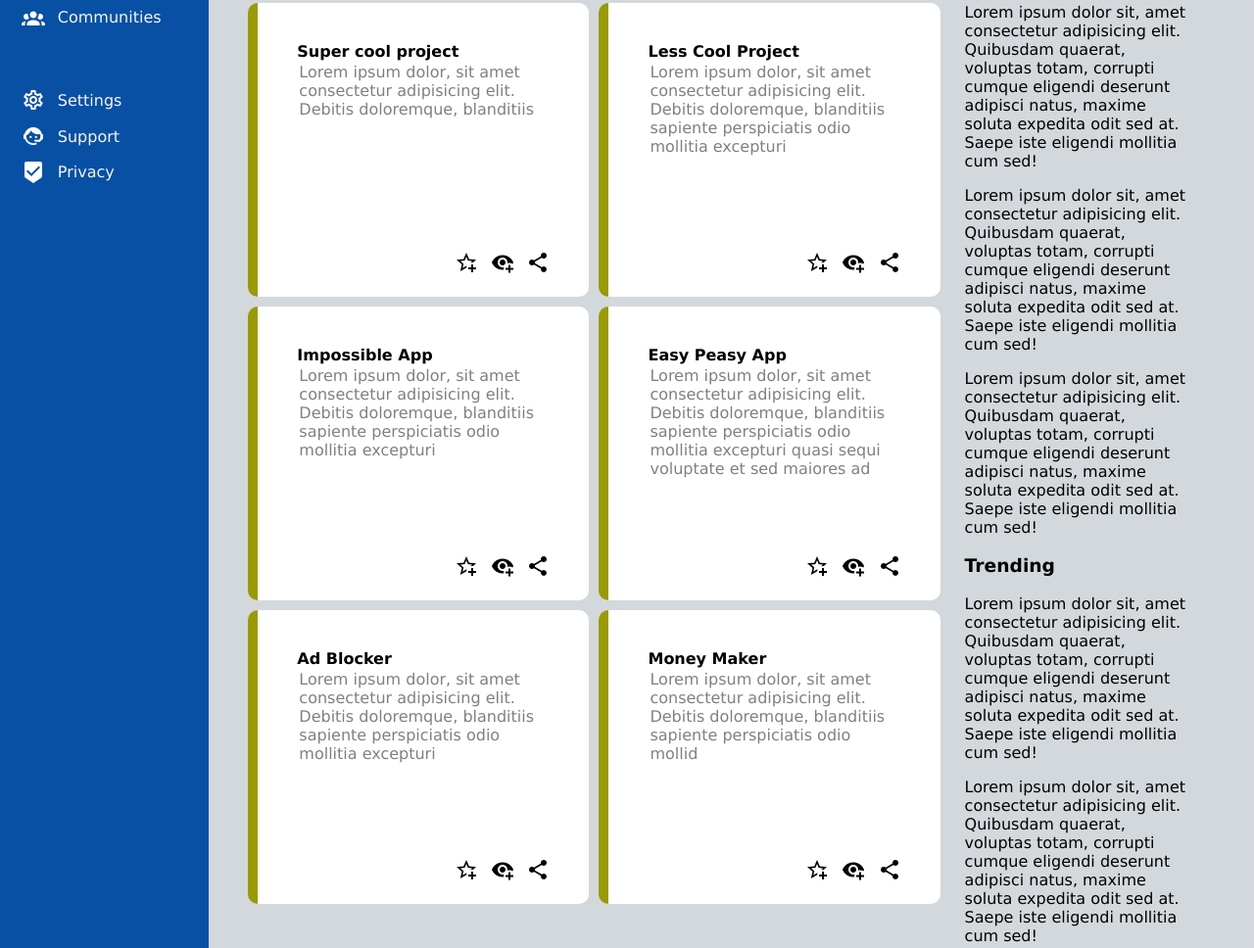
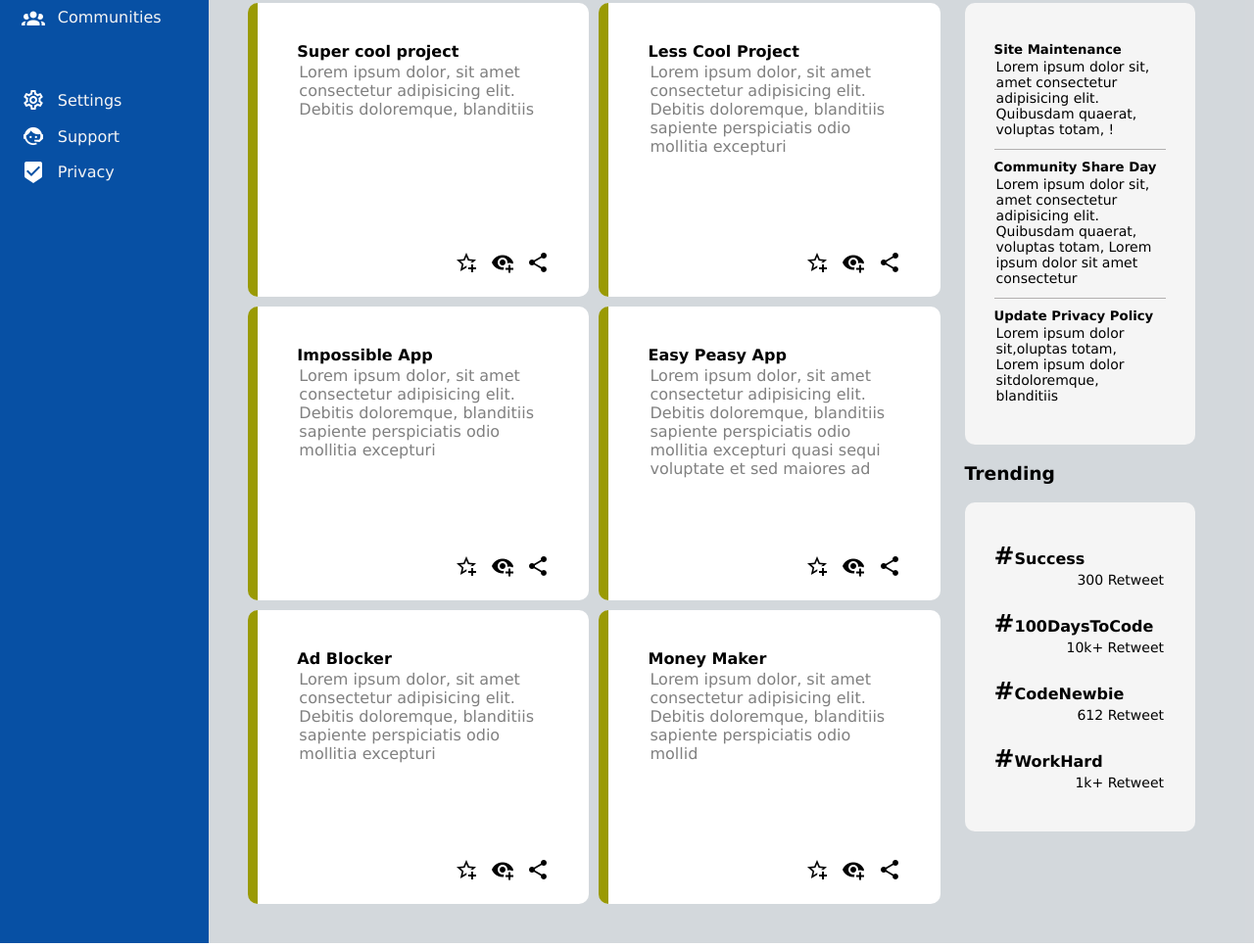
Before and after one commit to Ameen-Here/admin-dashboard, a plain HTML site: page index.html in a window 1280 px wide. Shown: the part 289-1257 px from the top of the page at 98% size. Drawn offline with Linux system fonts and the light colour scheme.

Commit message:
Completed initial design, ready to deploy

```diff
--- a/index.html
+++ b/index.html
@@ -211,45 +211,48 @@
         <div class="news-section">
           <h3>Announcement</h3>
           <div class="announcement-info">
+            <div class="announcement">
+              <h5>Site Maintenance</h5>
               <p>
                 Lorem ipsum dolor sit, amet consectetur adipisicing elit.
-              Quibusdam quaerat, voluptas totam, corrupti cumque eligendi
-              deserunt adipisci natus, maxime soluta expedita odit sed at. Saepe
-              iste eligendi mollitia cum sed!
+                Quibusdam quaerat, voluptas totam, !
               </p>
+            </div>
+
+            <div class="announcement">
+              <h5>Community Share Day</h5>
               <p>
                 Lorem ipsum dolor sit, amet consectetur adipisicing elit.
-              Quibusdam quaerat, voluptas totam, corrupti cumque eligendi
-              deserunt adipisci natus, maxime soluta expedita odit sed at. Saepe
-              iste eligendi mollitia cum sed!
+                Quibusdam quaerat, voluptas totam, Lorem ipsum dolor sit amet
+                consectetur
               </p>
+            </div>
+            <div class="announcement">
+              <h5>Update Privacy Policy</h5>
               <p>
-              Lorem ipsum dolor sit, amet consectetur adipisicing elit.
-              Quibusdam quaerat, voluptas totam, corrupti cumque eligendi
-              deserunt adipisci natus, maxime soluta expedita odit sed at. Saepe
-              iste eligendi mollitia cum sed!
+                Lorem ipsum dolor sit,oluptas totam, Lorem ipsum dolor
+                sitdoloremque, blanditiis
               </p>
+            </div>
           </div>
           <h3>Trending</h3>
           <div class="trending-info">
-            <p>
-              Lorem ipsum dolor sit, amet consectetur adipisicing elit.
-              Quibusdam quaerat, voluptas totam, corrupti cumque eligendi
-              deserunt adipisci natus, maxime soluta expedita odit sed at. Saepe
-              iste eligendi mollitia cum sed!
-            </p>
-            <p>
-              Lorem ipsum dolor sit, amet consectetur adipisicing elit.
-              Quibusdam quaerat, voluptas totam, corrupti cumque eligendi
-              deserunt adipisci natus, maxime soluta expedita odit sed at. Saepe
-              iste eligendi mollitia cum sed!
-            </p>
-            <p>
-              Lorem ipsum dolor sit, amet consectetur adipisicing elit.
-              Quibusdam quaerat, voluptas totam, corrupti cumque eligendi
-              deserunt adipisci natus, maxime soluta expedita odit sed at. Saepe
-              iste eligendi mollitia cum sed!
-            </p>
+            <div class="trending">
+              <h4><span class="hashtag">#</span>Success</h4>
+              <p>300 Retweet</p>
+            </div>
+            <div class="trending">
+              <h4><span class="hashtag">#</span>100DaysToCode</h4>
+              <p>10k+ Retweet</p>
+            </div>
+            <div class="trending">
+              <h4><span class="hashtag">#</span>CodeNewbie</h4>
+              <p>612 Retweet</p>
+            </div>
+            <div class="trending">
+              <h4><span class="hashtag">#</span>WorkHard</h4>
+              <p>1k+ Retweet</p>
+            </div>
           </div>
         </div>
       </div>
--- a/styles.css
+++ b/styles.css
@@ -8,7 +8,8 @@ body {
     "Lucida Sans Unicode", Geneva, Verdana, sans-serif;
 }
 
-h4 {
+h4,
+h5 {
   margin: 0;
   padding: 0;
 }
@@ -159,3 +160,46 @@ ul {
 .container-emoji {
   align-self: flex-end;
 }
+
+.announcement p,
+.trending p {
+  font-size: 14px;
+  margin: 2px;
+}
+
+.announcement h5 {
+  font-weight: 800;
+}
+
+.announcement-info,
+.trending-info {
+  padding: 30px;
+  background-color: whitesmoke;
+  border-radius: 10px;
+}
+
+.announcement,
+.trending {
+  padding: 10px 0;
+}
+
+.announcement {
+  border-bottom: 1px rgba(112, 109, 109, 0.5) solid;
+}
+
+.announcement:last-child {
+  border: none;
+}
+
+.hashtag {
+  font-size: 25px;
+}
+
+.trending {
+  display: flex;
+  flex-direction: column;
+}
+
+.trending p {
+  align-self: flex-end;
+}
```
Lines whose indentation alone changed are shown as unchanged.
